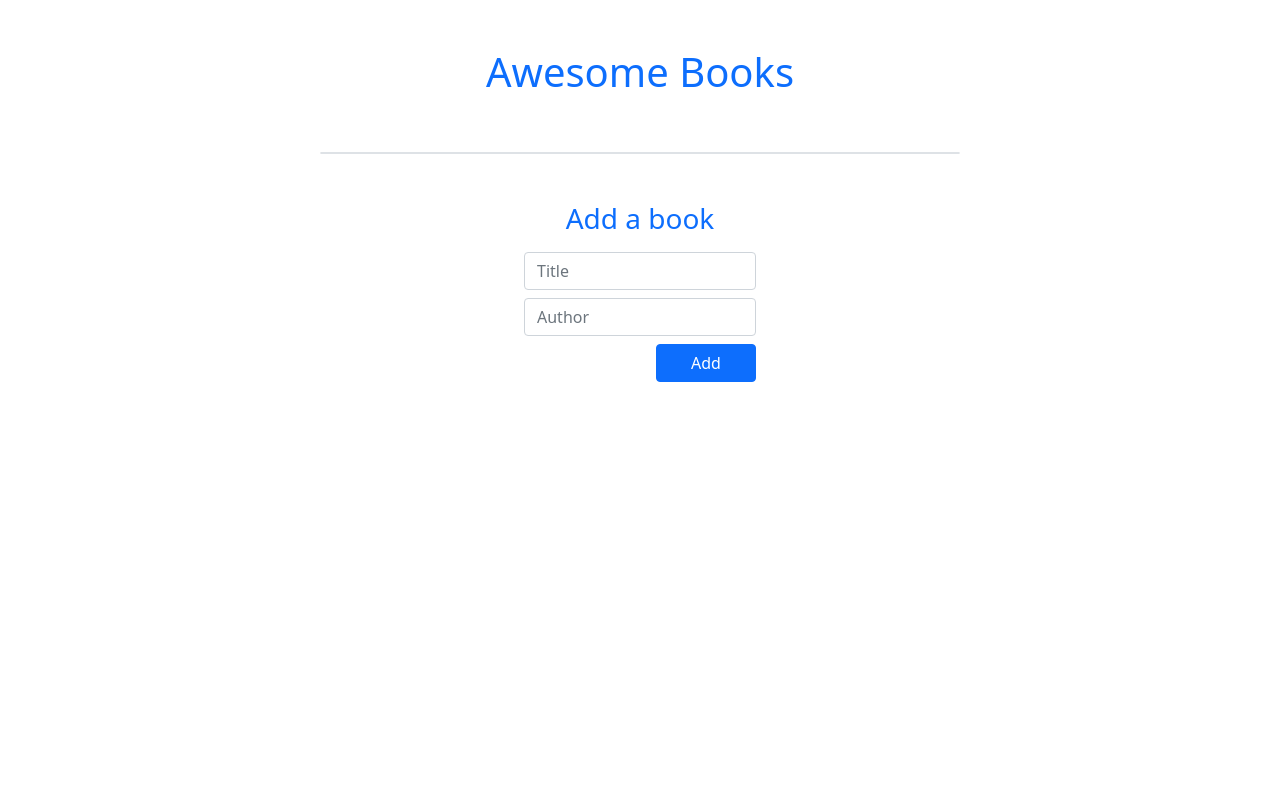
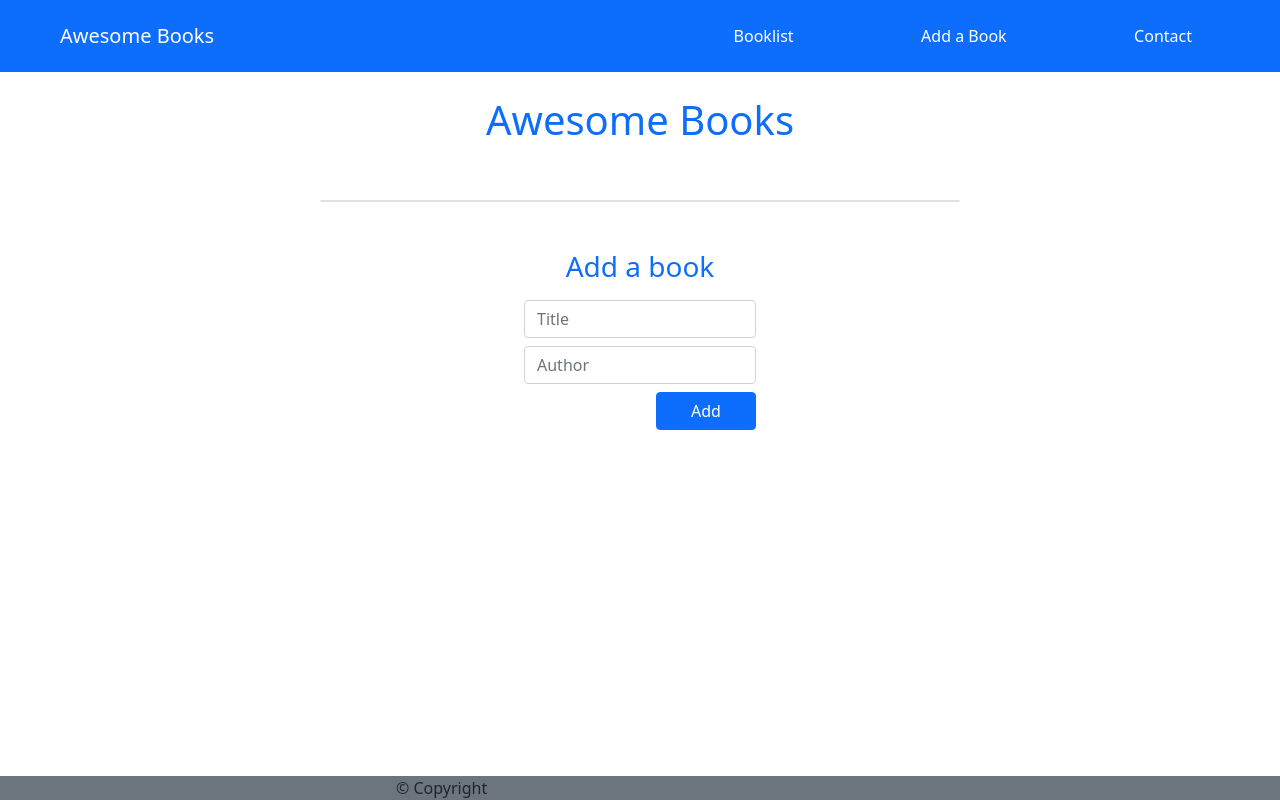
Before and after one commit to tacettinkustu/microverse-awesome-books, a plain HTML site: page index.html in a window 1280 px wide. Drawn offline with nearby package versions, Linux system fonts and the light colour scheme.

Commit message:
Add navbar and footer

```diff
--- a/index.html
+++ b/index.html
@@ -14,7 +14,30 @@
     <link rel="stylesheet" href="style.css" />
   </head>
   <body>
-    <section>
+    <header>
+      <nav class="navbar fixed-top navbar-dark bg-primary py-3">
+        <div class="container-fluid">
+          <a class="navbar-brand mx-5" href="#list">Awesome Books</a>
+          <ul class="nav mx-5 justify-content-between container">
+            <li class="nav-item">
+              <a
+                class="nav-link text-white active"
+                aria-current="page"
+                href="#list"
+                >Booklist</a
+              >
+            </li>
+            <li class="nav-item">
+              <a class="nav-link text-white" href="#add">Add a Book</a>
+            </li>
+            <li class="nav-item">
+              <a class="nav-link text-white" href="#contact">Contact</a>
+            </li>
+          </ul>
+        </div>
+      </nav>
+    </header>
+    <section class="mt-5" id="list">
       <h1 class="main-title text-center py-5 text-primary">Awesome Books</h1>
       <ul class="book-list list-group mb-5 border">
         <!-- <li class="book list-group-item d-flex flex-row">
@@ -23,7 +46,8 @@
           <button class="remove btn btn-danger" type="button">Remove</button>
         </li> -->
       </ul>
-      <div class="container">
+    </section>
+    <section class="container" id="add">
       <form
         action="#"
         class="
@@ -39,18 +63,19 @@
           <input type="text" class="title form-control" placeholder="Title" />
         </div>
         <div class="input-container my-2 width-full">
-            <input
-              type="text"
-              class="author form-control"
-              placeholder="Author"
-            />
+          <input type="text" class="author form-control" placeholder="Author" />
         </div>
         <button class="add btn btn-primary align-self-end" type="submit">
           Add
         </button>
       </form>
+    </section>
+    <footer class="contact fixed-bottom bg-secondary" id="contact">
+      <div class="container">
+        <p class="copyright">&copy; Copyright</p>
       </div>
-    </section>
+    </footer>
+    <script src="navigation.js"></script>
     <script src="main.js"></script>
   </body>
 </html>
```
Also changed, not shown: navigation.js (added). Lines whose indentation alone changed are shown as unchanged.
